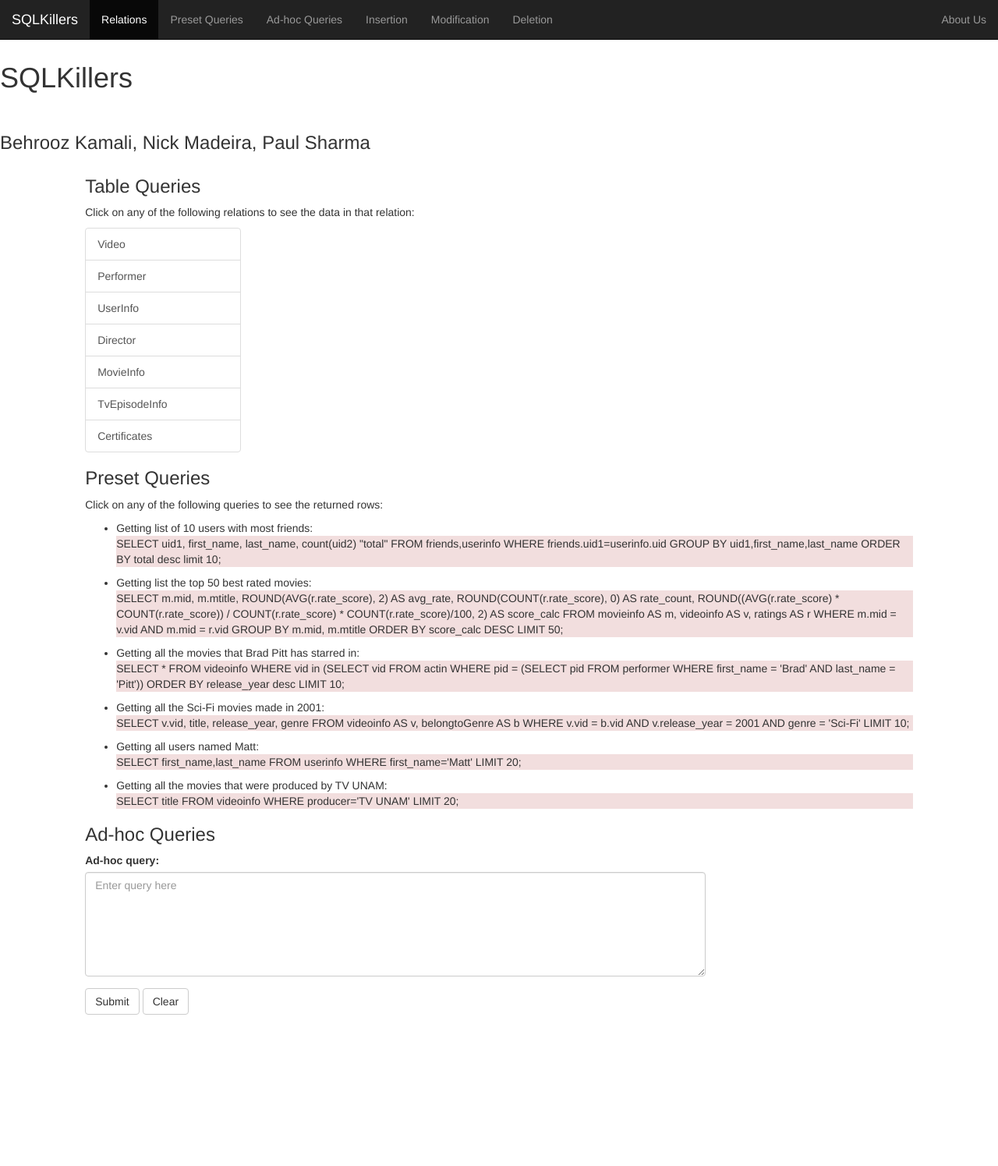
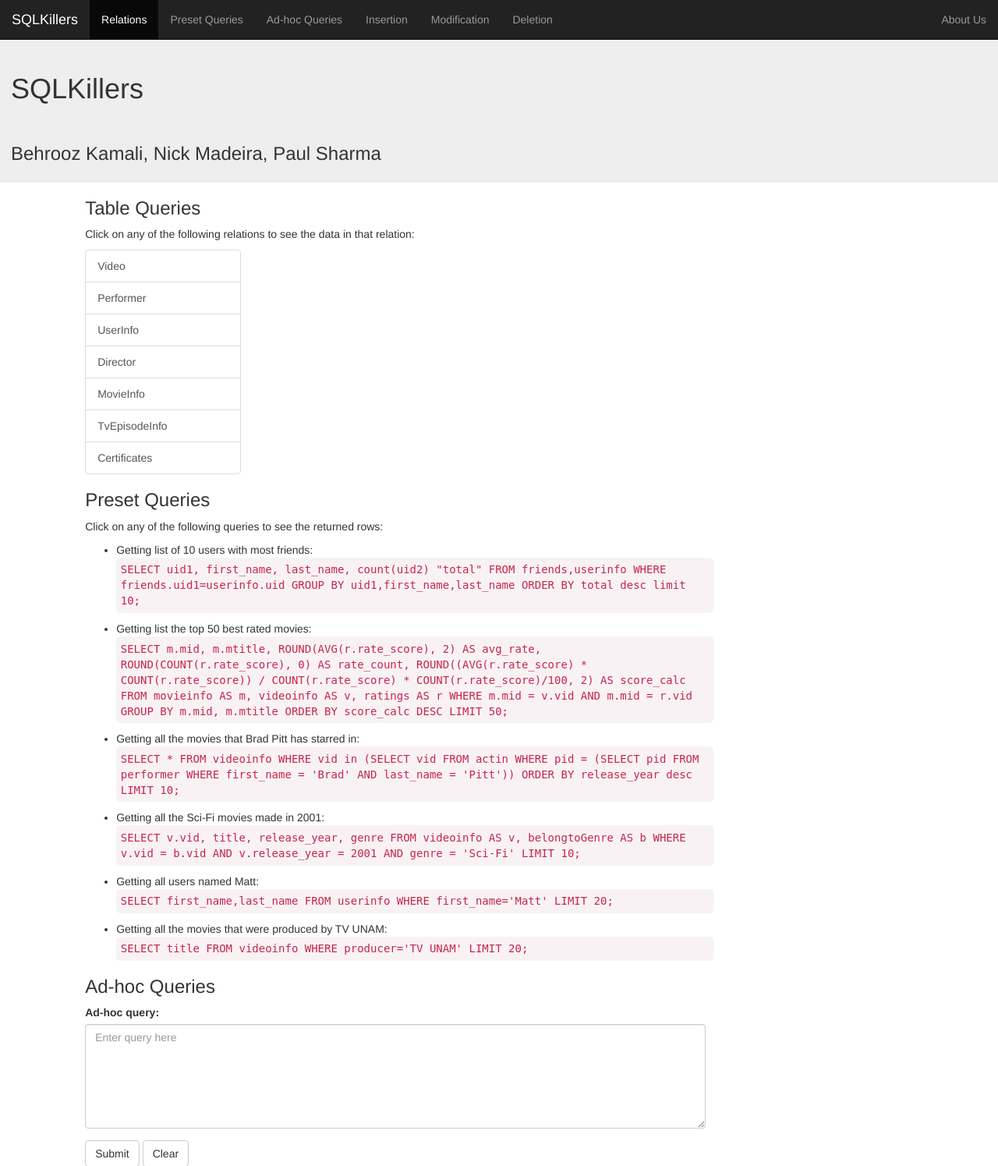
Before and after one commit to nmadeira/cs4604-project3, a PHP site: page /index2.php in a window 1280 px wide. Shown: the top 1495 px of the page at 78% size. Before the commit the page ends 1301 px from the top, so only its background shows below. Run offline with PHP 8.4, Linux system fonts and the light colour scheme.

Commit message:
Update custom.css
Minor formatting

```diff
--- a/css/custom.css
+++ b/css/custom.css
@@ -25,9 +25,25 @@
 
 .clickable {
 	cursor: pointer;
+    font-family:monospace,monospace;
+    font-size:1em;
+    color:#c7254e;
+    background-color:#f9f2f4;
+    padding: 0.4em;
+    width: 75%;
+    -webkit-border-radius: 5px;
+    -moz-border-radius: 5px;
+    -ms-border-radius: 5px;
+    -o-border-radius: 5px;
+    border-radius: 5px;
 }
 
 #modal-loading {
 	float: left;
 	position: absolute;
 }
+
+header {
+    background-color: #EEE;
+    padding: 1em;
+}
```
